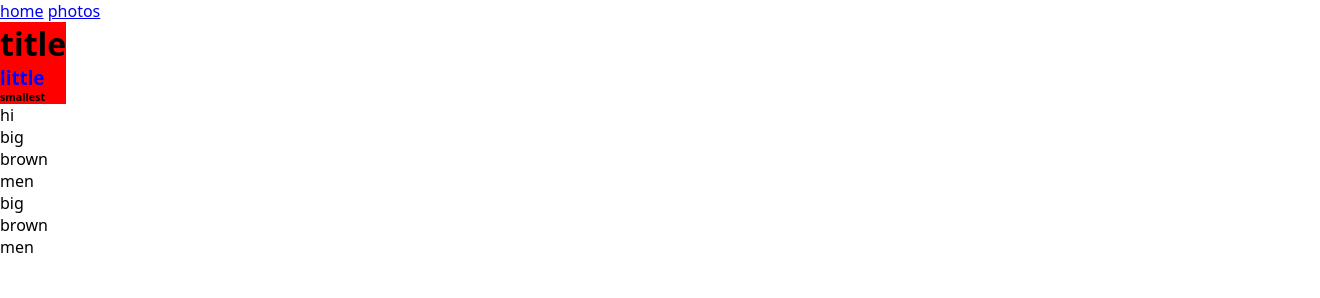
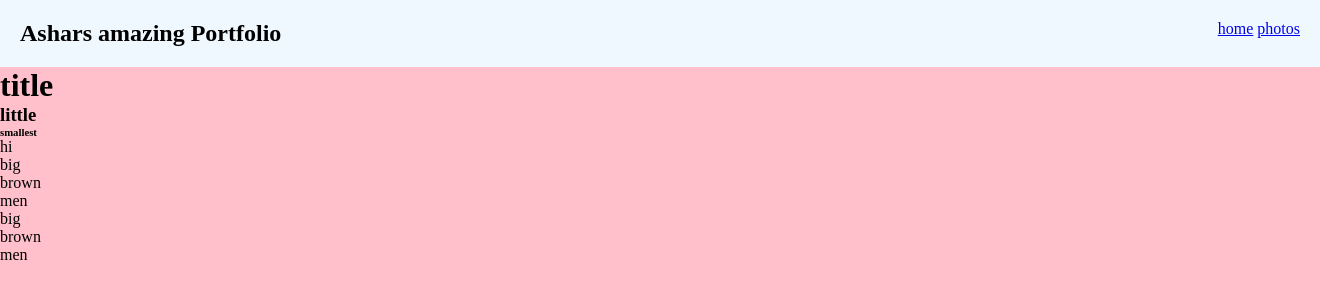
Before and after one commit to asharks04/PortfolioAKS, a plain HTML site: page index.html in a window 1280 px wide. Shown: the whole page, 1320 px wide, since content can reach past the window. Drawn offline with Linux system fonts and the light colour scheme.

Commit message:
basic nav

```diff
--- a/index.html
+++ b/index.html
@@ -10,6 +10,7 @@
 
 <body>
     <nav>
+        <h1>Ashars amazing Portfolio</h1>
         <ul>
             <a href="./index.html">home</a>
             <a href="./photos.html">photos</a>
--- a/style.css
+++ b/style.css
@@ -1,26 +1,20 @@
 * {
     margin: 0;
     padding: 0;
-    font-family: system-ui, -apple-system, BlinkMacSystemFont, 'Segoe UI', Roboto, Oxygen, Ubuntu, Cantarell, 'Open Sans', 'Helvetica Neue', sans-serif;
+    font-family: ubuntu;
 }
 
-.titles {
-    background-color: rgb(255, 0, 0);
-    width: min-content;
+body {
+    background-color: pink;
+    height: 100vh;
+    width: 100vw;
 }
 
-.long {
-    color: rgb(4, 0, 255);
+nav {
+    width: 100%;
+    padding: 20px;
+    background-color: aliceblue;
+
+    display: flex;
+    justify-content: space-between;
 }
-
-img {
-    width: 200px;
-}
-
-.blue {
-    width: 300px;
-}
-
-#smol {
-    width: 100px;
-}
```
